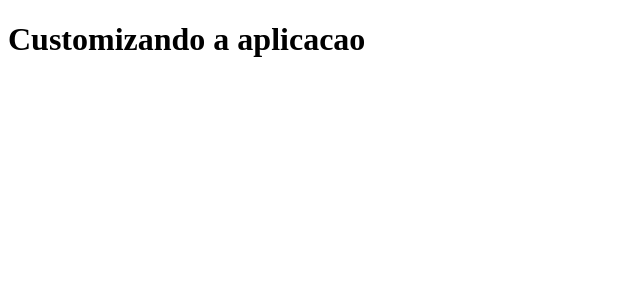
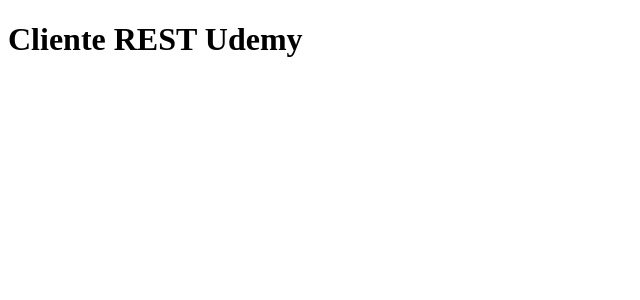
Before and after one commit to GabryelBoeira/reactjs_spring_kotlin, a React (Create React App) app in the folder client/: page / in a window 1280 px wide. Shown: the top 300 px of the page, without its empty margins (0-640 px from the left). Built offline with nearby package versions, Linux system fonts and the light colour scheme.

Commit message:
Trabalhando com conceito de propriedades em React

```diff
--- a/client/src/App.js
+++ b/client/src/App.js
@@ -1,7 +1,6 @@
 import React from "react";
+import Header from "./Header";
 
-function App() {
-  return <h1>Customizando a aplicacao</h1>;
+export default function App() {
+  return <Header title="Cliente REST Udemy" />;
 }
-
-export default App;
--- /dev/null
+++ b/client/src/Header.js
@@ -0,0 +1,19 @@
+import React from "react";
+
+//utilizando props para ler objetos
+export default function Header(props) {
+  return (
+    <header>
+      <h1>{props.title}</h1>
+    </header>
+  );
+}
+
+//Recupera valor informado dentro da tag do compomente
+function Header2({ children }) {
+  return (
+    <header>
+      <h1>{children}</h1>
+    </header>
+  );
+}
```
